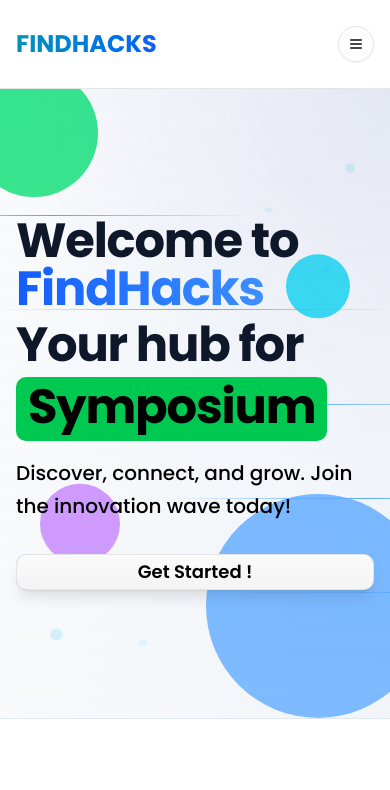
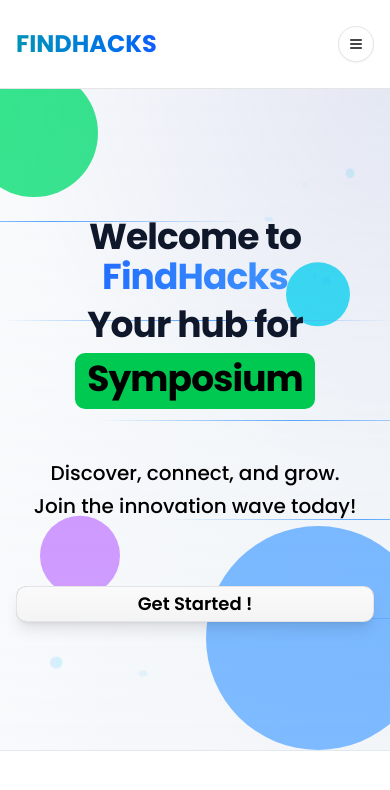
Before and after one commit to dhanush-ts/FH, a Next.js app: page / in a window 390 px wide. Shown: the top 790 px of the page. Built offline with nearby package versions, Linux system fonts and the light colour scheme.

Commit message:
modified landing page for mobile

```diff
--- a/components/hero/Banner.js
+++ b/components/hero/Banner.js
@@ -115,7 +115,7 @@ export default function Banner() {
         <div
           className={`${isMobile ? "flex py-24 items-center" : "h-[300px] md:h-[450px]"} max-w-7xl mx-auto relative`}
         >
-          <div className="grid grid-cols-1 md:grid-cols-2 gap-8 h-full">
+          <div className="grid grid-cols-1 md:grid-cols-2 gap-8 w-full h-full">
             {/* Left Content */}
             <motion.div
               className="flex flex-col justify-center space-y-6 md:space-y-8 z-10 py-8 md:py-0"
@@ -126,7 +126,7 @@ export default function Banner() {
               <div className="space-y-4">
                 {isMobile ? (
                   <motion.h1
-                    className="font-bold tracking-tight text-slate-900 text-5xl"
+                    className="font-bold tracking-tight text-slate-900 text-center text-4xl sm:text-5xl"
                     initial={{ opacity: 0 }}
                     animate={{ opacity: 1 }}
                     transition={{ duration: 0.8, delay: 0.4 }}
@@ -201,12 +201,12 @@ export default function Banner() {
                 )}
 
                 <motion.p
-                  className="text-black text-xl font-medium max-w-md leading-relaxed"
+                  className={isMobile?"text-black py-8 text-xl text-center font-medium w-full leading-relaxed":"text-black text-xl font-medium max-w-md leading-relaxed"}
                   initial={isMobile ? { opacity: 0, y: 20 } : {}}
                   animate={isMobile ? { opacity: 1, y: 0 } : {}}
                   transition={{ duration: 0.8, delay: 1.3 }}
                 >
-                  Discover, connect, and grow. Join the innovation wave today!
+                  Discover, connect, and grow. <br /> Join the innovation wave today!
                 </motion.p>
               </div>
 
```
